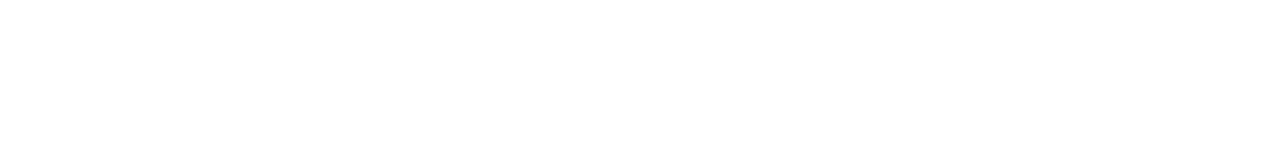
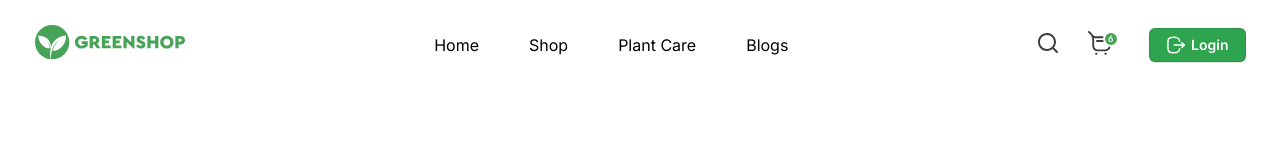
Before and after one commit to shazamat/Gulbozor, a plain HTML site: page index.html in a window 1280 px wide. Drawn offline with Linux system fonts and the light colour scheme.

Commit message:
header create and images download

```diff
--- a/index.html
+++ b/index.html
@@ -4,9 +4,52 @@
     <meta charset="UTF-8">
     <meta name="viewport" content="width=device-width, user-scalable=no, initial-scale=1.0, maximum-scale=1.0, minimum-scale=1.0">
     <meta http-equiv="X-UA-Compatible" content="ie=edge">
+    <link rel="preconnect" href="https://fonts.googleapis.com">
+    <link rel="preconnect" href="https://fonts.gstatic.com" crossorigin>
+    <link href="https://fonts.googleapis.com/css2?family=Inter:wght@100..900&display=swap" rel="stylesheet">
+    <link rel="stylesheet" href="style/main.css">
     <title>Greenshop</title>
 </head>
 <body>
-
+    <div class="wrapper">
+        <header class="header">
+            <div class="header__container">
+                <div class="logo_container">
+                    <a href="index.html"><img class="logo" src="images/Logo.svg" alt="Логотип"></a>
+                </div>
+                <div class="header_navigation">
+                    <ul class="header_list">
+                        <li class="header_item">
+                            <a href="#">Home</a>
+                        </li>
+                        <li class="header_item">
+                            <a href="#">Shop</a>
+                        </li>
+                        <li class="header_item">
+                            <a href="#">Plant Care</a>
+                        </li>
+                        <li class="header_item">
+                            <a href="#">Blogs</a>
+                        </li>
+                    </ul>
+                </div>
+                <div class="login_navigation">
+                    <ul class="login_list">
+                        <li class="login_item">
+                            <a href="#"><img src="images/search.svg" alt="Search icon"></a>
+                        </li>
+                        <li class="login_item">
+                            <a href="#"><img src="images/savat.svg" alt="savat icon"></a>
+                        </li>
+                        <li class="login_item">
+                            <a href="#"><button class="button"><img src="images/Logout.svg" alt="Logout icon">Login</button></a>
+                        </li>
+                    </ul>
+                </div>
+            </div>
+        </header>
+        <main></main>
+        <footer></footer>
+    </div>
 </body>
 </html>
--- /dev/null
+++ b/style/main.css
@@ -0,0 +1,115 @@
+/* ========================== Core ========================== */
+* {
+    margin: 0;
+    padding: 0;
+    border: none;
+    outline: none;
+    box-sizing: border-box;
+    text-decoration: none;
+    transition: all 0.2s linear;
+}
+
+html {
+    overflow-x: hidden;
+    scroll-behavior: smooth;
+    font-family: "Inter", sans-serif;
+    font-optical-sizing: auto;
+    font-weight: 400;
+    font-style: normal;
+}
+
+body {
+    color: black;
+    background-color: #fff;
+}
+
+[class*="__container"] {
+    max-width: 1211px;
+    margin: 0 auto;
+}
+
+ul li {
+    list-style-type: none;
+    text-decoration: none;
+}
+
+a {
+    color: #000000;
+    cursor: pointer;
+}
+
+/* ========================== Header ========================== */
+
+.header__container {
+    margin-top: 25px;
+    display: flex;
+    align-items: center;
+    justify-content: space-between;
+}
+
+.header_list {
+    display: flex;
+    gap: 50px;
+    justify-content: space-between;
+}
+
+.login_list {
+    display: flex;
+    gap: 30px;
+    align-items: center;
+    justify-content: center;
+}
+
+.button {
+    appearance: none;
+    background-color: #2ea44f;
+    border: 1px solid rgba(27, 31, 35, .15);
+    border-radius: 6px;
+    box-shadow: rgba(27, 31, 35, .1) 0 1px 0;
+    box-sizing: border-box;
+    color: #fff;
+    cursor: pointer;
+    display: flex;
+    justify-content: center;
+    align-items: center;
+    gap: 5px;
+    font-family: "inter", sans-serif;
+    font-size: 14px;
+    font-weight: 600;
+    line-height: 20px;
+    padding: 6px 16px;
+    position: relative;
+    text-align: center;
+    text-decoration: none;
+    user-select: none;
+    -webkit-user-select: none;
+    touch-action: manipulation;
+    vertical-align: middle;
+    white-space: nowrap;
+}
+
+.button:focus:not(:focus-visible):not(.focus-visible) {
+    box-shadow: none;
+    outline: none;
+}
+
+.button:hover {
+    background-color: #2c974b;
+}
+
+.button:focus {
+    box-shadow: rgba(46, 164, 79, .4) 0 0 0 3px;
+    outline: none;
+}
+
+.button:disabled {
+    background-color: #94d3a2;
+    border-color: rgba(27, 31, 35, .1);
+    color: rgba(255, 255, 255, .8);
+    cursor: default;
+}
+
+.button:active {
+    background-color: #298e46;
+    box-shadow: rgba(20, 70, 32, .2) 0 1px 0 inset;
+}
```
Also changed, not shown: images/Logo.svg (added), images/Logout.svg (added), images/savat.svg (added), images/search.svg (added).
